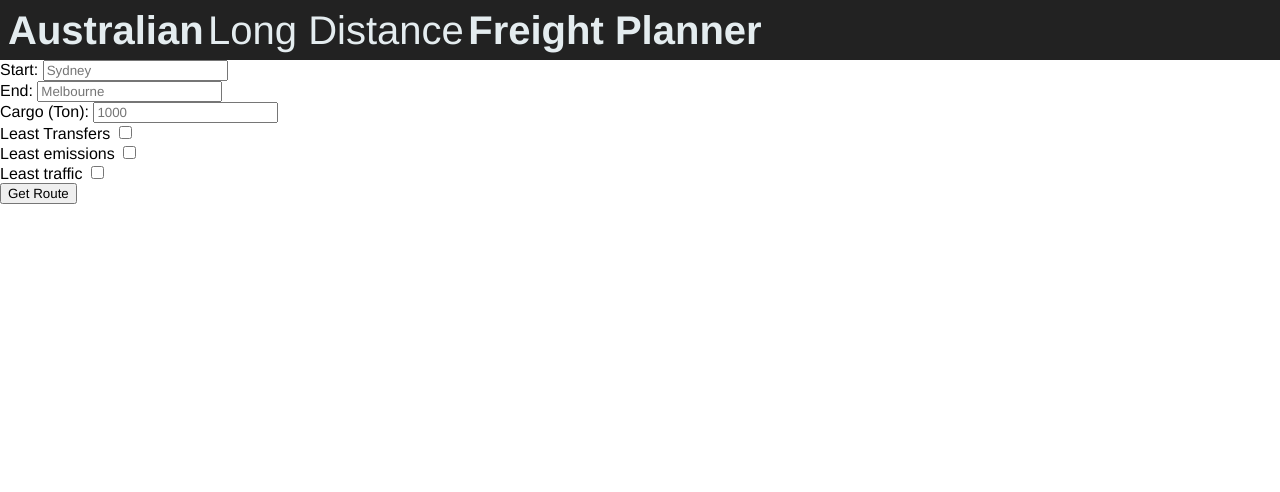
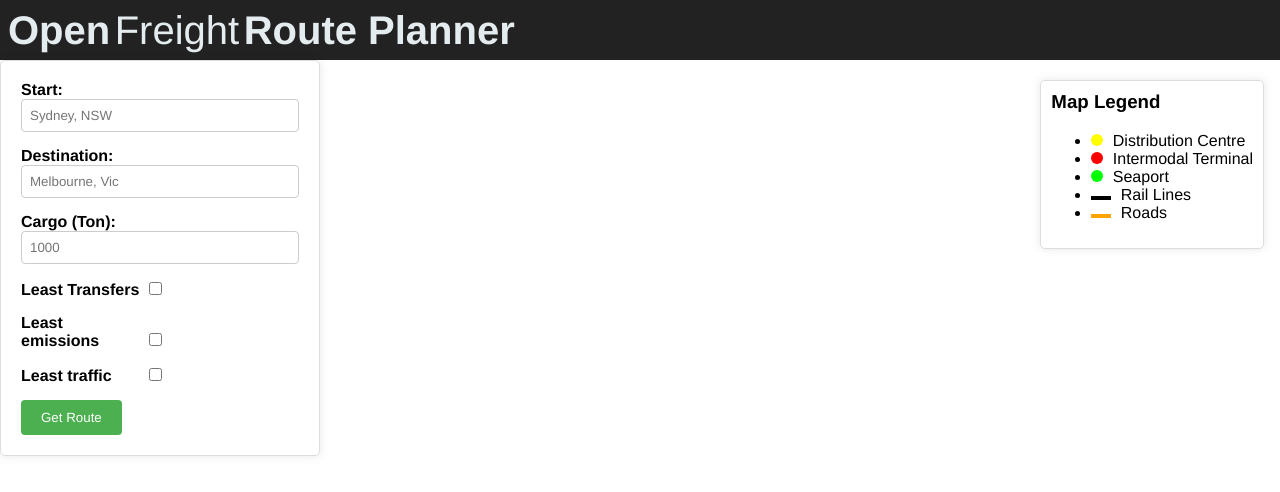
Before and after one commit to ctrl-alt-elit3/A, a plain HTML site: page map.html in a window 1280 px wide. Drawn offline with Linux system fonts and the light colour scheme; some packages are replaced by stand-ins of ours; no server answers.

Commit message:
Commit cause why not

```diff
--- a/Application.js
+++ b/Application.js
@@ -6,6 +6,44 @@ function generateSvg(color) {
 		fillOpacity: 0.8,
 		strokeWeight: 0
 	};
+}
+
+function addEventListener(marker)
+{
+	marker.addListener('click', function() {
+    	app.infoWindow.close();
+
+	    var contentString = `
+	        <div>
+	            <h2>${marker.title}</h2>
+	            <button id="setStart">Set start</button>
+	            <button id="setDestination">Set as dest</button>
+	        </div>
+	    `;
+
+	    app.infowindow = new google.maps.InfoWindow({
+	        content: contentString
+	    });
+
+	    app.infowindow.open(map, marker);
+
+	    console.log("CLicked");
+
+	    google.maps.event.addListener(app.infowindow, 'domready', function() {
+	        var setStartBtn = document.getElementById('setStart');
+	        var setDestinationBtn = document.getElementById('setDestination');
+
+	        setStartBtn.addEventListener('click', function() {
+	            document.getElementById('start').value = marker.title;
+	            app.infowindow.close();
+	        });
+
+	        setDestinationBtn.addEventListener('click', function() {
+	            document.getElementById('end').value = marker.title;
+	            app.infowindow.close();
+	        });
+	    });
+	});
 }
 
 class Application
@@ -38,8 +76,13 @@ class Application
 	    };
 	    let that = this;
 	    this.directionsService.route(request, function(result, status) {
+	    	console.log(status);
+	    	console.log(result);
 	        if (status == 'OK') {
 	            that.directionsRenderer.setDirections(result);
+	        } else if (status == "NOT_FOUND")
+	        {
+	        	alert("Either the start or desitination was not set or our algorithms could not determine a feasible route between the 2 points");
 	        }
 	    });
 	}
@@ -68,7 +111,7 @@ class Application
 	        fullscreenControl: false,
 			restriction: {
 	            latLngBounds: {
-				    north: -10,
+				    north: -5,
 				    south: -45,
 				    west: 107,
 				    east: 159
@@ -82,8 +125,6 @@ class Application
 		this.directionsRenderer = new google.maps.DirectionsRenderer();
     	this.directionsRenderer.setMap(this.map);
 
-    	this.calculateRoute("Sydney, NSW", "Melbourn, VIC");
-
 		// Load map data
 		fetch("./data/seaports.json").then(function(response) {
 			return response.json();
@@ -92,13 +133,10 @@ class Application
 				let marker = new google.maps.Marker({
 			        position: { lat: parseFloat(seaport.geometry.coordinates[1]), lng: parseFloat(seaport.geometry.coordinates[0]) },
 			        map: that.map,
-			        title: seaport.properties.Port + " (Seaport)",
+			        title: seaport.properties.Port,
 			        icon: generateSvg("#00FF00")
 			    });
-			    google.maps.event.addListener(marker, 'click', function() {
-			        that.infoWindow.setContent(marker.title);
-			        that.infoWindow.open(map, marker);
-			    });
+			    addEventListener(marker, that);
 			}
 		});
 		fetch("./data/intermodalports.json").then(function(response) {
@@ -110,13 +148,10 @@ class Application
 				let marker = new google.maps.Marker({
 			        position: { lat: parseFloat(intermodalport.geometry.coordinates[0][0][1]), lng: parseFloat(intermodalport.geometry.coordinates[0][0][0]) },
 			        map: that.map,
-			        title: intermodalport.properties.Name.replace("IMT", "(Intermodal Terminal)"),
+			        title: intermodalport.properties.Name.replace("IMT", ""),
 			        icon: generateSvg("#FF0000")
 			    });
-			    google.maps.event.addListener(marker, 'click', function() {
-			        that.infoWindow.setContent(marker.title);
-			        that.infoWindow.open(that.map, marker);
-			    });
+			    addEventListener(marker, that);
 			}
 		});
 		fetch("./data/distribution-centres.json").then(function(response) {
@@ -129,10 +164,7 @@ class Application
 			        title: dc.name,
 			        icon: generateSvg("#FFFF00")
 			    });
-			    google.maps.event.addListener(marker, 'click', function() {
-			        that.infoWindow.setContent(marker.title);
-			        that.infoWindow.open(that.map, marker);
-			    });
+			    addEventListener(marker, that);
 			}
 		});
 
@@ -197,5 +229,11 @@ class Application
 			    });
 			}
 		});
+
+		document.getElementById("form").addEventListener("submit", function()
+		{
+			event.preventDefault();
+			that.calculateRoute(document.getElementById("start").value, document.getElementById("end").value);
+		});
 	}
 }
--- a/main.js
+++ b/main.js
@@ -1,3 +1 @@
-(function main(ctx) {
-	let app = new Application("./.env", "initMap");
-})(this);
+let app = new Application("./.env", "initMap");
--- a/map.html
+++ b/map.html
@@ -8,21 +8,21 @@
 
     <div class="container">
       <div class="header" id="header">
-        <p class="header-name"><b>Australian</b></p>
-        <p class="header-name">Long Distance</p>
-        <p class="header-name"><b>Freight Planner</b></p>
+        <p class="header-name"><b>Open</b></p>
+        <p class="header-name">Freight</p>
+        <p class="header-name"><b>Route Planner</b></p>
       </div>
       <div class="ui">
         <form id="form">
           <div>
             <!-- Start locations -->
             <label for="start">Start: </label>
-            <input type="text" id="start" name="start" placeholder="Sydney">
+            <input type="text" id="start" name="start" placeholder="Sydney, NSW">
           </div>
           <!-- End location -->
           <div>
-            <label for="end">End: </label>
-           <input type="text" id="end" name="end" placeholder="Melbourne">
+            <label for="end">Destination: </label>
+           <input type="text" id="end" name="end" placeholder="Melbourne, Vic">
           </div>
           <!-- Choose cargo weight -->
           <div>
@@ -32,19 +32,19 @@
           <!-- Choose route optimisations through checkboxes: least transfers, lowest emissions, least traffic -->
           <div>
             <div>
-              <label for="leastTransfers">Least Transfers</label>
-              <input type="checkbox" id="leastTransfers" name="leastTransfers" value="leastTransfers">
+                <label for="leastTransfers">Least Transfers</label>
+                <input type="checkbox" id="leastTransfers" name="leastTransfers" value="leastTransfers">
             </div>
             <div>
-              <label for="leastTransfers">Least emissions</label>
-              <input type="checkbox" id="leastTransfers" name="leastTransfers" value="leastTransfers">
+                <label for="leastEmissions">Least emissions</label>
+                <input type="checkbox" id="leastEmissions" name="leastEmissions" value="leastEmissions">
             </div>
             <div>
-              <label for="leastTransfers">Least traffic</label>
-              <input type="checkbox" id="leastTransfers" name="leastTransfers" value="leastTransfers">
+                <label for="leastTraffic">Least traffic</label>
+                <input type="checkbox" id="leastTraffic" name="leastTraffic" value="leastTraffic">
             </div>
           </div>
-          <input type="submit" value="Get Route">
+          <input type="submit" id="submit" value="Get Route">
         </form>
       </div>
       <div class="map">
@@ -52,6 +52,18 @@
       </div>
     </div>
 
+    <div class="map-legend">
+    <h3>Map Legend</h3>
+    <ul>
+        <li><span class="legend-circle yellow"></span> Distribution Centre</li>
+        <li><span class="legend-circle red"></span> Intermodal Terminal</li>
+        <li><span class="legend-circle green"></span> Seaport</li>
+        <li><span class="legend-line black"></span> Rail Lines</li>
+        <li><span class="legend-line orange"></span> Roads</li>
+    </ul>
+</div>
+
+
   </body>
   <script type="text/javascript" src="./Application.js"></script>
   <script type="text/javascript" src="./main.js"></script>
--- a/style.css
+++ b/style.css
@@ -38,3 +38,99 @@ body {
 .ui { grid-area: ui; }
 .map { grid-area: map; }
 .header { grid-area: header; }
+
+#form {
+    margin: 0px auto;
+    padding: 20px;
+    border: 1px solid #ddd;
+    border-radius: 5px;
+    box-shadow: 0 0 10px rgba(0,0,0,0.1);
+    font-family: Arial, sans-serif;
+}
+
+#form div {
+    margin-bottom: 15px;
+}
+
+label {
+    display: inline-block;
+    width: 120px;
+    font-weight: bold;
+}
+
+input[type="text"] {
+    width: 100%;
+    padding: 8px;
+    box-sizing: border-box;
+    border: 1px solid #ccc;
+    border-radius: 4px;
+}
+
+input[type="submit"] {
+    background-color: #4CAF50;
+    color: white;
+    padding: 10px 20px;
+    border: none;
+    border-radius: 4px;
+    cursor: pointer;
+}
+
+input[type="submit"]:hover {
+    background-color: #45a049;
+}
+
+input[type="checkbox"] {
+    margin-right: 5px;
+}
+
+.map-legend {
+    position: absolute;
+    top: 10vh;
+    right: 2vh;
+    background-color: rgba(255, 255, 255, 0.8);
+    border: 1px solid #ddd;
+    border-radius: 5px;
+    padding: 10px;
+    box-shadow: 0 0 10px rgba(0,0,0,0.1);
+    font-family: Arial, sans-serif;
+    z-index: 1000;  /* Makes sure the legend is above other elements on the map */
+}
+
+.map-legend h3 {
+    margin-top: 0;
+}
+
+.legend-circle {
+    display: inline-block;
+    width: 12px;
+    height: 12px;
+    border-radius: 50%;
+    margin-right: 5px;
+}
+
+.legend-line {
+    display: inline-block;
+    width: 20px;
+    height: 4px;
+    margin-right: 5px;
+}
+
+.yellow {
+    background-color: #ffff00;
+}
+
+.red {
+    background-color: #f00;
+}
+
+.green {
+    background-color: #0f0;
+}
+
+.black {
+    background-color: black;
+}
+
+.orange {
+    background-color: orange;
+}
```
